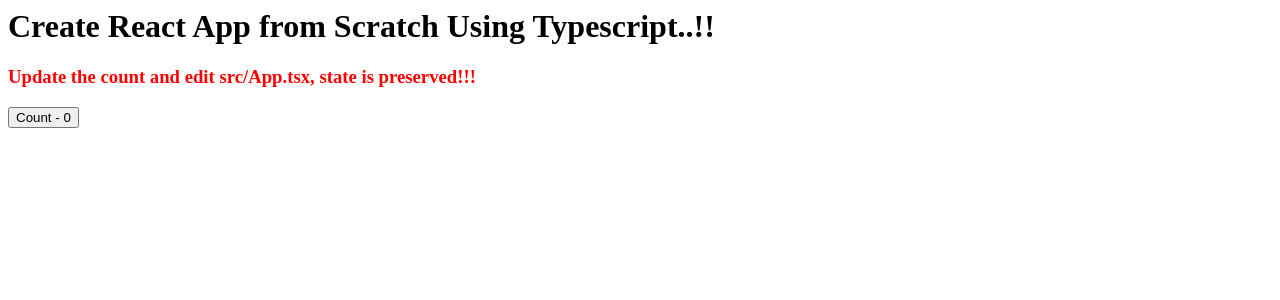
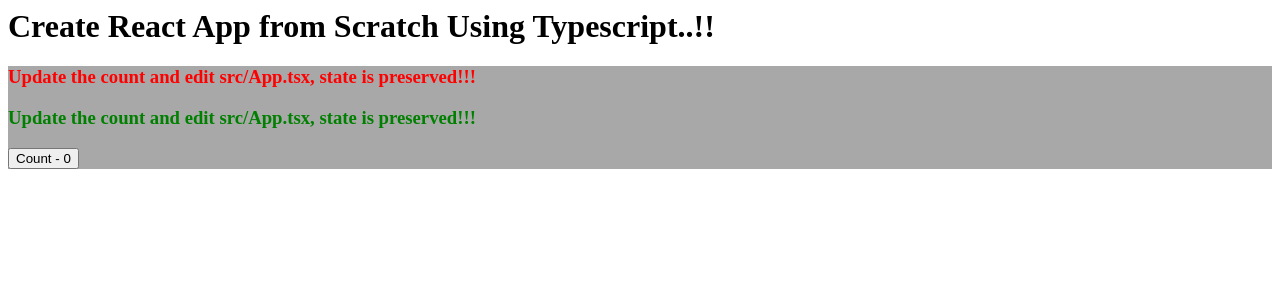
Before and after one commit to alex-a-pereira/react-typescript-boilerplate, a React app: page / in a window 1280 px wide. Shown: the top 300 px of the page. Built offline with nearby package versions, Linux system fonts and the light colour scheme.

Commit message:
feat: add sass loader

```diff
--- a/package.json
+++ b/package.json
@@ -42,6 +42,8 @@
     "jest": "^28.1.1",
     "jest-environment-jsdom": "^28.1.1",
     "react-refresh": "^0.14.0",
+    "sass": "^1.52.3",
+    "sass-loader": "^13.0.0",
     "style-loader": "^3.3.1",
     "typescript": "^4.7.3",
     "webpack": "^5.73.0",
--- a/src/components/Counter/Counter.css
+++ /dev/null
@@ -1,3 +0,0 @@
-.the-heading {
-  color: red;
-}
--- /dev/null
+++ b/src/components/Counter/Counter.scss
@@ -0,0 +1,11 @@
+.counter-container {
+  background-color: rgb(168, 168, 168);
+
+  .the-heading {
+    color: red;
+
+    &.green {
+      color: green;
+    }
+  }
+}
--- a/src/components/Counter/Counter.tsx
+++ b/src/components/Counter/Counter.tsx
@@ -1,13 +1,14 @@
 import React, { useState } from 'react'
 
-import './Counter.css'
+import './Counter.scss'
 
 export const Counter = () => {
   const [count, setCount] = useState<number>(0)
 
   return (
-    <div>
+    <div className='counter-container'>
       <h3 className='the-heading'>Update the count and edit src/App.tsx, state is preserved!!!</h3>
+      <h3 className='the-heading green'>Update the count and edit src/App.tsx, state is preserved!!!</h3>
       <button
         data-testid='counter-button'
         onClick={() => setCount((c) => c + 1)}
--- a/webpack.config.js
+++ b/webpack.config.js
@@ -40,8 +40,8 @@
         }
       },
       {
-        test: /\.css$/,
-        use: ['style-loader', 'css-loader']
+        test: /\.scss$/,
+        use: ['style-loader', 'css-loader', 'sass-loader']
       },
       {
         test: /\.png|svg|jpg|gif$/,
```
Also changed, not shown: 1 other file (tests, documents, lock files or other folders).
